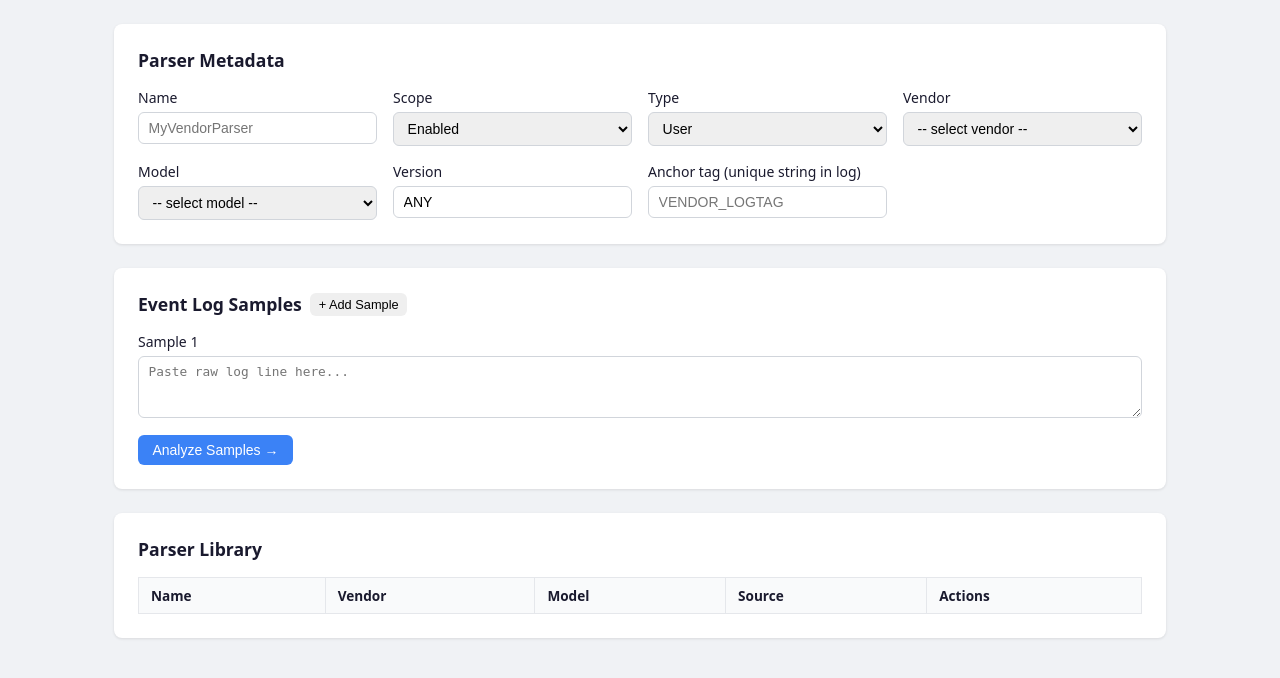
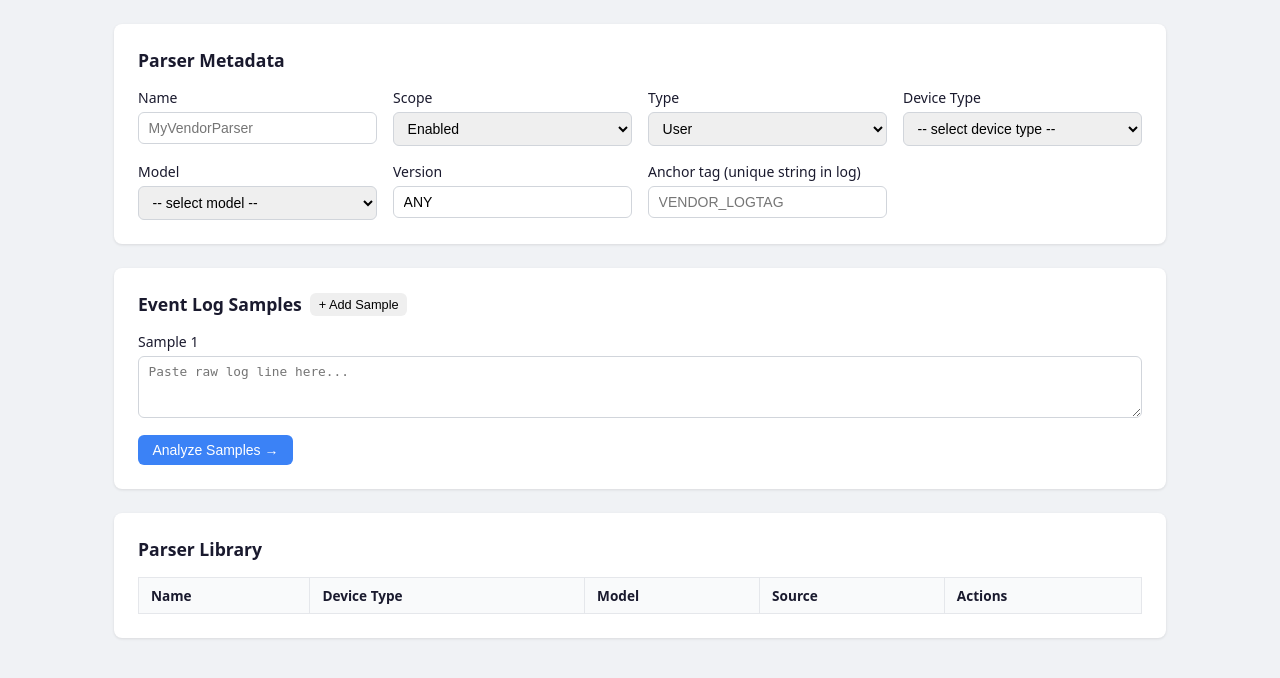
Before and after one commit to malayamanas/fortisiemParserDevelopment, a Flask app: page / in a window 1280 px wide. Shown: the part 59-737 px from the top of the page. Run offline with Flask 3, Linux system fonts and the light colour scheme; data comes from the database, SQL or seed files in the repository; data that the repository does not hold is empty.

Commit message:
feat: import device types from file, rename Vendor label to Device Type
- Add sync_device_types() to db.py to upsert (vendor,model) pairs from file
- Load docs/SIEM_Event_Attributes/device_types.txt on startup (337 unique entries)
- Rename 'Vendor' → 'Device Type' in all UI labels (metadata form, edit modal, library table, test results)

Co-Authored-By: Claude Sonnet 4.6 <noreply@anthropic.com>

```diff
--- a/app.py
+++ b/app.py
@@ -1,10 +1,28 @@
 import os
+import re
 from flask import Flask, render_template, request, jsonify, send_file
 import io
 
 from parser_studio.db import (init_db, get_device_types, add_device_type,
                                save_parser, get_parsers, get_parser_by_id,
-                               update_parser, save_samples, get_samples)
+                               update_parser, save_samples, get_samples,
+                               sync_device_types)
+
+DEVICE_TYPES_FILE = "docs/SIEM_Event_Attributes/device_types.txt"
+
+
+def _load_device_types_from_file() -> list[tuple]:
+    """Parse device_types.txt — strip leading number, import full line as device type name."""
+    if not os.path.isfile(DEVICE_TYPES_FILE):
+        return []
+    seen, entries = set(), []
+    with open(DEVICE_TYPES_FILE) as f:
+        for line in f:
+            text = re.sub(r'^\d+\.\s*', '', line).strip()
+            if text and text not in seen:
+                seen.add(text)
+                entries.append((text, "ANY", "ANY"))
+    return entries
 from parser_studio.detector import detect_format
 from parser_studio.extractor import extract_fields
 from parser_studio.mapper import suggest_mappings
@@ -25,6 +43,7 @@ def startup():
     """Init DB and sync parsers on first request only."""
     if not hasattr(app, "_started"):
         init_db(DB_PATH)
+        sync_device_types(DB_PATH, _load_device_types_from_file())
         if os.path.isdir(PARSERS_DIR):
             sync_parsers(PARSERS_DIR, DB_PATH)
         app._started = True
--- a/parser_studio/db.py
+++ b/parser_studio/db.py
@@ -117,6 +117,19 @@ def update_parser(db_path: str, parser_id: int, data: dict) -> None:
         if cur.rowcount == 0:
             raise ValueError(f"No parser with id={parser_id}")
 
+def sync_device_types(db_path: str, entries: list[tuple]) -> int:
+    """Insert (vendor, model, version) tuples not already present. Returns count inserted."""
+    with _conn(db_path) as conn:
+        existing = {(r[0], r[1]) for r in
+                    conn.execute("SELECT vendor, model FROM device_types").fetchall()}
+        new = [e for e in entries if (e[0], e[1]) not in existing]
+        if new:
+            conn.executemany(
+                "INSERT INTO device_types (vendor, model, version) VALUES (?,?,?)", new
+            )
+        return len(new)
+
+
 def save_samples(db_path: str, parser_id: int, samples: list[dict]) -> None:
     with _conn(db_path) as conn:
         conn.execute("DELETE FROM test_samples WHERE parser_id=?", (parser_id,))
--- a/parser_studio/templates/index.html
+++ b/parser_studio/templates/index.html
@@ -34,9 +34,9 @@
           <option value="System">System</option>
         </select>
       </label>
-      <label>Vendor
+      <label>Device Type
         <select x-model="meta.vendor" @change="updateModels()">
-          <option value="">-- select vendor --</option>
+          <option value="">-- select device type --</option>
           <template x-for="v in vendors" :key="v">
             <option :value="v" x-text="v"></option>
           </template>
@@ -199,7 +199,7 @@
                     <tr>
                       <th>#</th>
                       <th>Parser Name</th>
-                      <th>Vendor / Model</th>
+                      <th>Device Type / Model</th>
                       <th>Matched</th>
                       <th>Primary</th>
                       <th>Status</th>
@@ -277,7 +277,7 @@
               <option value="disabled">Disabled</option>
             </select>
           </label>
-          <label>Vendor
+          <label>Device Type
             <input type="text" x-model="editParser.vendor"/>
           </label>
           <label>Model
@@ -359,7 +359,7 @@
   <section class="panel">
     <h2>Parser Library</h2>
     <table class="library-table">
-      <thead><tr><th>Name</th><th>Vendor</th><th>Model</th><th>Source</th><th>Actions</th></tr></thead>
+      <thead><tr><th>Name</th><th>Device Type</th><th>Model</th><th>Source</th><th>Actions</th></tr></thead>
       <tbody>
         <template x-for="p in parserLibrary" :key="p.id">
           <tr>
```
